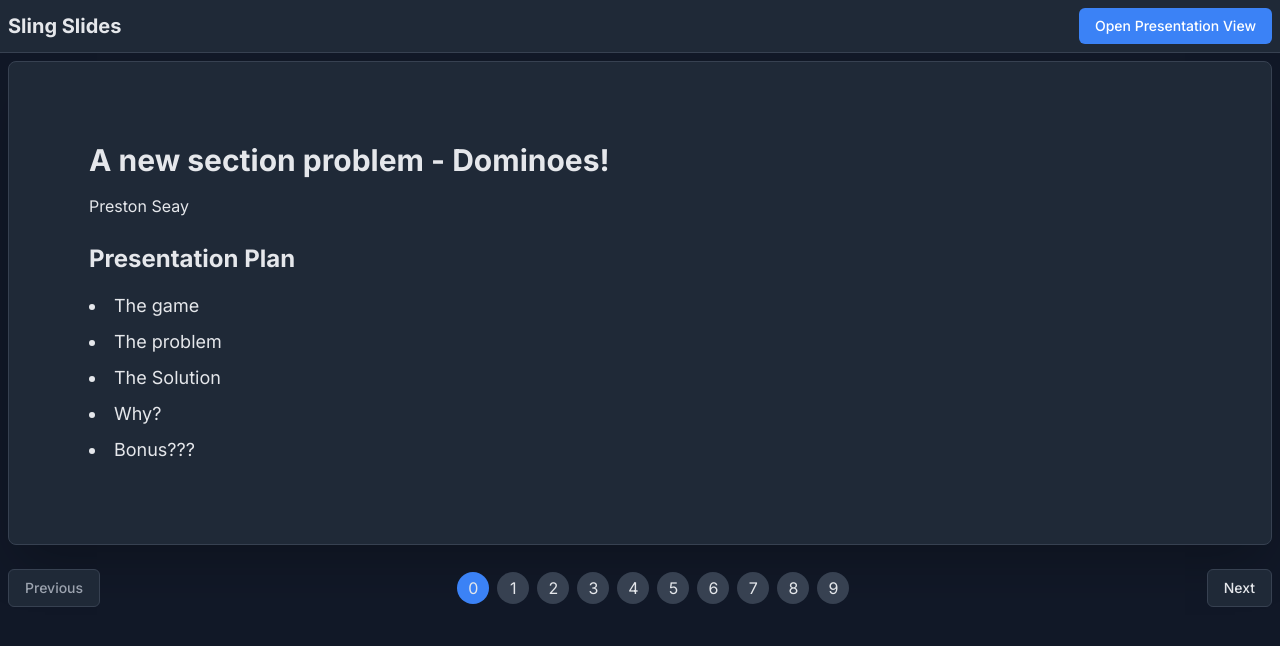
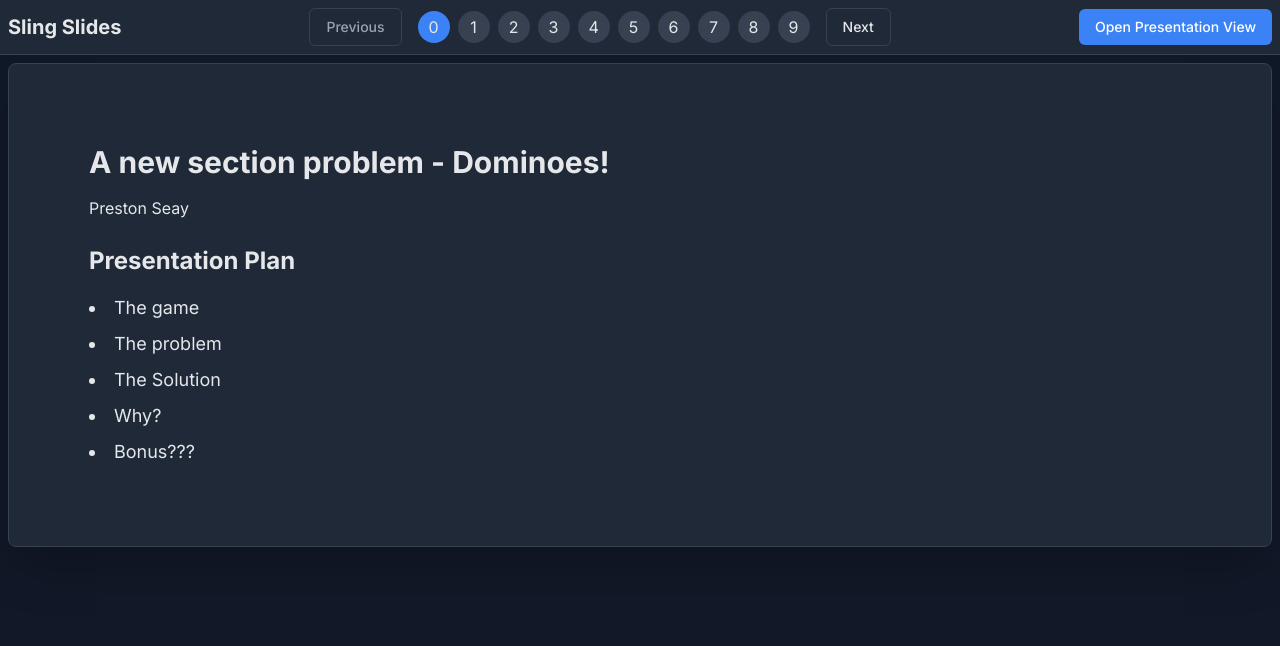
Before and after one commit to pseay/sl-lides, a React (Vite) app in the folder client/: page / in a window 1280 px wide. Shown: the top 646 px of the page. Built offline with nearby package versions, Linux system fonts and the light colour scheme; no server answers.

Commit message:
updated navigation

```diff
--- a/client/src/App.jsx
+++ b/client/src/App.jsx
@@ -37,6 +37,41 @@ function App() {
       <header className="p-2 bg-surface border-b border-border flex-shrink-0">
         <div className="max-w-7xl mx-auto flex justify-between items-center">
           <h1 className="text-xl font-bold text-text-default">Sling Slides</h1>
+          {/* Slide Navigation */}
+          <div className="flex items-center gap-4">
+            {/* Previous Button */}
+            <button
+              onClick={() => handleSlideChange(Math.max(0, currentSlide - 1))}
+              className="px-4 py-2 bg-surface border border-border rounded-md text-sm font-medium text-text-secondary hover:text-text hover:border-gray-600 transition-colors disabled:opacity-50 disabled:cursor-not-allowed"
+            >
+              Previous
+            </button>
+
+            {/* Slide Indicators */}
+            <div className="flex gap-2">
+              {slides.map((_, index) => (
+                <button
+                  key={index}
+                  onClick={() => handleSlideChange(index)}
+                  className={`h-8 w-8 rounded-full transition-colors ${
+                    currentSlide === index
+                      ? 'bg-primary'
+                      : 'bg-border hover:bg-gray-600'
+                  }`}
+                  aria-label={`Go to slide ${index + 1}`}
+                >{index}</button>
+              ))}
+            </div>
+
+            {/* Next Button */}
+            <button
+              onClick={() => handleSlideChange(Math.min(slides.length - 1, currentSlide + 1))}
+              disabled={currentSlide === slides.length - 1}
+              className="px-4 py-2 bg-surface border border-border rounded-md text-sm font-medium text-secondary hover:text-default hover:border-gray-600 transition-colors disabled:opacity-50 disabled:cursor-not-allowed"
+            >
+              Next
+            </button>
+          </div>
           <Link
             to="/presentation"
             target="_blank"
--- a/client/src/components/SlideDeck.jsx
+++ b/client/src/components/SlideDeck.jsx
@@ -4,42 +4,6 @@ export const SlideDeck = ({ slides, currentSlide, onSlideChange, children }) =>
   return (
     <>
       <SlideContainer>{children}</SlideContainer>
-
-      {/* Navigation Controls */}
-      <div className="mt-6 flex justify-between items-center max-w-7xl mx-auto">
-        {/* Previous Button */}
-        <button
-          onClick={() => onSlideChange(Math.max(0, currentSlide - 1))}
-className="px-4 py-2 bg-surface border border-border rounded-md text-sm font-medium text-text-secondary hover:text-text hover:border-gray-600 transition-colors disabled:opacity-50 disabled:cursor-not-allowed"
-        >
-          Previous
-        </button>
-
-        {/* Slide Indicators */}
-        <div className="flex gap-2">
-          {slides.map((_, index) => (
-            <button
-              key={index}
-              onClick={() => onSlideChange(index)}
-              className={`h-8 w-8 rounded-full transition-colors ${
-                currentSlide === index
-                  ? 'bg-primary'
-                  : 'bg-border hover:bg-gray-600'
-              }`}
-              aria-label={`Go to slide ${index + 1}`}
-            >{index}</button>
-          ))}
-        </div>
-
-        {/* Next Button */}
-        <button
-          onClick={() => onSlideChange(Math.min(slides.length - 1, currentSlide + 1))}
-          disabled={currentSlide === slides.length - 1}
-          className="px-4 py-2 bg-surface border border-border rounded-md text-sm font-medium text-secondary hover:text-default hover:border-gray-600 transition-colors disabled:opacity-50 disabled:cursor-not-allowed"
-        >
-          Next
-        </button>
-      </div>
     </>
   );
 };
```
